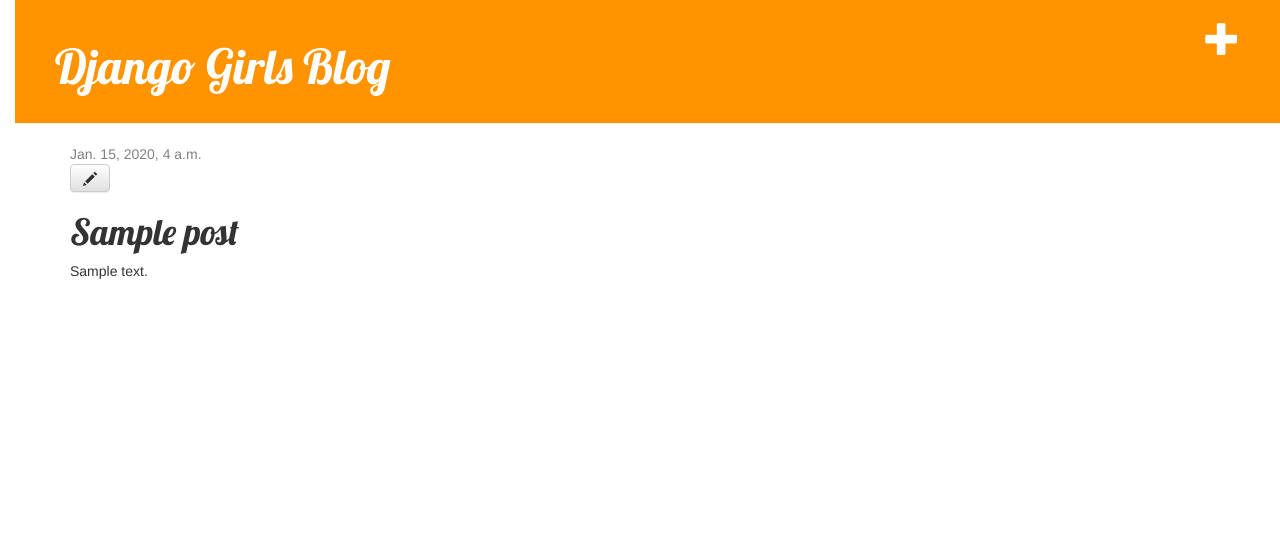
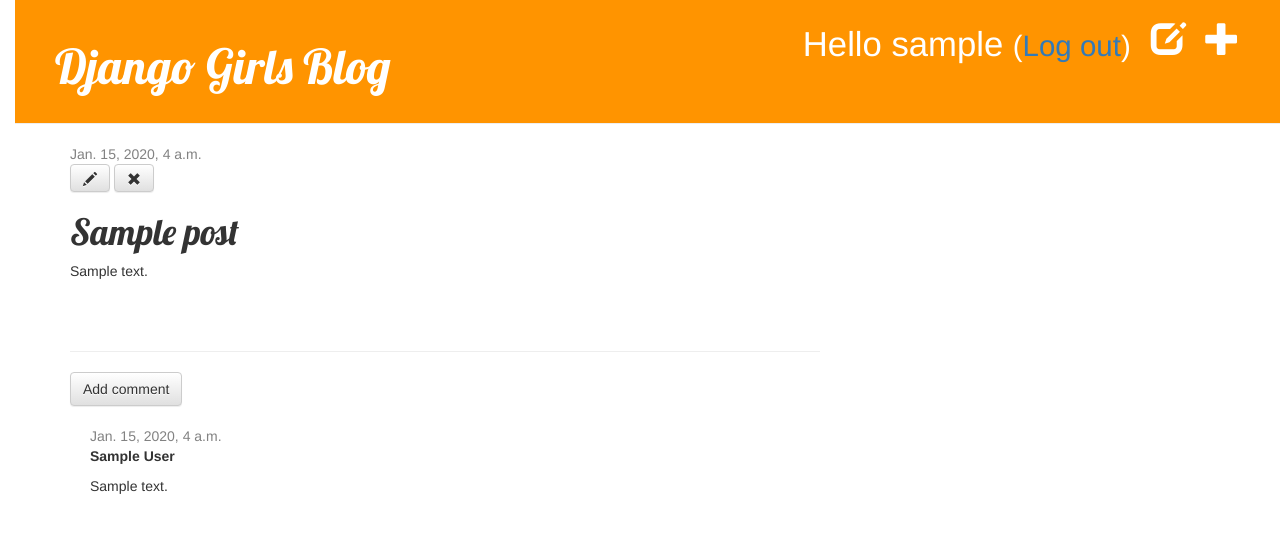
Before and after one commit to breite22/my-first-blog, a Django app: page /post/1/ in a window 1280 px wide. Shown: the top 533 px of the page. Run offline with Django 3.2, Linux system fonts and the light colour scheme; a user stored in the database is signed in; tables that the repository leaves empty hold one stand-in row (values such as "Sample post"); some libraries are stand-ins or nearby versions.

Commit message:
Adding more to site, securing site, and creating comment model.

```diff
--- a/blog/admin.py
+++ b/blog/admin.py
@@ -1,4 +1,5 @@
 from django.contrib import admin
-from .models import Post
+from .models import Post, Comment
 
 admin.site.register(Post)
+admin.site.register(Comment)
--- a/blog/models.py
+++ b/blog/models.py
@@ -17,3 +17,21 @@ class Post(models.Model):
 
     def __str__(self):
         return self.title
+
+    def approved_comments(self):
+        return self.comments.filter(approved_comment=True)
+
+
+class Comment(models.Model):
+    post = models.ForeignKey('blog.Post', related_name='comments')
+    author = models.CharField(max_length=200)
+    text = models.TextField()
+    created_date = models.DateTimeField(default=timezone.now)
+    approved_comment = models.BooleanField(default=False)
+
+    def approve(self):
+        self.approved_comment = True
+        self.save()
+
+    def __str__(self):
+        return self.text
--- a/blog/static/css/blog.css
+++ b/blog/static/css/blog.css
@@ -53,3 +53,7 @@ h1, h2, h3, h4 {
 .post h1 a, .post h1 a:visited {
     color: #000000;
 }
+
+.comment {
+    margin: 20px 0px 20px 20px;
+}
--- a/blog/templates/blog/base.html
+++ b/blog/templates/blog/base.html
@@ -11,14 +11,18 @@
         <div class="page-header">
             {% if user.is_authenticated %}
                 <a href="{% url 'post_new' %}" class="top-menu"><span class="glyphicon glyphicon-plus"></span></a>
+                <a href="{% url 'post_draft_list' %}" class="top-menu"><span class="glyphicon glyphicon-edit"></span></a>
+                <p class="top-menu">Hello {{ user.username }} <small>(<a href="{% url 'logout' %}">Log out</a>)</small></p>
+            {% else %}
+                <a href="{% url 'login' %}" class="top-menu"><span class="glyphicon glyphicon-lock"></span></a>
             {% endif %}
             <h1><a href="/">Django Girls Blog</a></h1>
         </div>
         <div class="content container">
             <div class="row">
                 <div class="col-md-8">
-                    {% block content %}
-                    {% endblock %}
+                {% block content %}
+                {% endblock %}
                 </div>
             </div>
         </div>
--- a/blog/templates/blog/post_detail.html
+++ b/blog/templates/blog/post_detail.html
@@ -6,11 +6,33 @@
             <div class="date">
                 {{ post.published_date }}
             </div>
+        {% else %}
+            <a class="btn btn-default" href="{% url 'post_publish' pk=post.pk %}">Publish</a>
         {% endif %}
         {% if user.is_authenticated %}
              <a class="btn btn-default" href="{% url 'post_edit' pk=post.pk %}"><span class="glyphicon glyphicon-pencil"></span></a>
         {% endif %}
+        <a class="btn btn-default" href="{% url 'post_remove' pk=post.pk %}"><span class="glyphicon glyphicon-remove"></span></a>
         <h1>{{ post.title }}</h1>
         <p>{{ post.text|linebreaksbr }}</p>
     </div>
+    <hr>
+        <a class="btn btn-default" href="{% url 'add_comment_to_post' pk=post.pk %}">Add comment</a>
+        {% for comment in post.comments.all %}
+            {% if user.is_authenticated or comment.approved_comment %}
+            <div class="comment">
+                <div class="date">
+                    {{ comment.created_date }}
+                    {% if not comment.approved_comment %}
+                        <a class="btn btn-default" href="{% url 'comment_remove' pk=comment.pk %}"><span class="glyphicon glyphicon-remove"></span></a>
+                        <a class="btn btn-default" href="{% url 'comment_approve' pk=comment.pk %}"><span class="glyphicon glyphicon-ok"></span></a>
+                    {% endif %}
+                </div>
+                <strong>{{ comment.author }}</strong>
+                <p>{{ comment.text|linebreaks }}</p>
+            </div>
+            {% endif %}
+        {% empty %}
+            <p>No comments here yet :(</p>
+        {% endfor %}
 {% endblock %}
--- a/blog/templates/blog/post_list.html
+++ b/blog/templates/blog/post_list.html
@@ -8,6 +8,7 @@
             </div>
             <h1><a href="{% url 'post_detail' pk=post.pk %}">{{ post.title }}</a></h1>
             <p>{{ post.text|linebreaksbr }}</p>
+            <a href="{% url 'post_detail' pk=post.pk %}">Comments: {{ post.approved_comments.count }}</a>
         </div>
     {% endfor %}
 {% endblock %}
--- a/blog/urls.py
+++ b/blog/urls.py
@@ -6,4 +6,10 @@ urlpatterns = [
     url(r'^post/(?P<pk>\d+)/$', views.post_detail, name='post_detail'),
     url(r'^post/new/$', views.post_new, name='post_new'),
     url(r'^post/(?P<pk>\d+)/edit/$', views.post_edit, name='post_edit'),
+    url(r'^drafts/$', views.post_draft_list, name='post_draft_list'),
+    url(r'^post/(?P<pk>\d+)/publish/$', views.post_publish, name='post_publish'),
+    url(r'^post/(?P<pk>\d+)/remove/$', views.post_remove, name='post_remove'),
+    url(r'^post/(?P<pk>\d+)/comment/$', views.add_comment_to_post, name='add_comment_to_post'),
+    url(r'^comment/(?P<pk>\d+)/approve/$', views.comment_approve, name='comment_approve'),
+    url(r'^comment/(?P<pk>\d+)/remove/$', views.comment_remove, name='comment_remove'),
 ]
--- a/blog/views.py
+++ b/blog/views.py
@@ -1,8 +1,9 @@
 from django.shortcuts import render, get_object_or_404
 from django.utils import timezone
-from .models import Post
-from .forms import PostForm
+from .models import Post, Comment
+from .forms import PostForm, CommentForm
 from django.shortcuts import redirect
+from django.contrib.auth.decorators import login_required
 
 
 # Create your views here.
@@ -18,13 +19,13 @@ def post_detail(request, pk):
     return render(request, 'blog/post_detail.html', {'post': post})
 
 
+@login_required
 def post_new(request):
     if request.method == "POST":
         form = PostForm(request.POST)
         if form.is_valid():
             post = form.save(commit=False)
             post.author = request.user
-            post.published_date = timezone.now()
             post.save()
             return redirect('post_detail', pk=post.pk)
     else:
@@ -32,6 +33,7 @@ def post_new(request):
     return render(request, 'blog/post_edit.html', {'form': form})
 
 
+@login_required
 def post_edit(request, pk):
     post = get_object_or_404(Post, pk=pk)
     if request.method == "POST":
@@ -39,9 +41,56 @@ def post_edit(request, pk):
         if form.is_valid():
             post = form.save(commit=False)
             post.author = request.user
-            post.published_date = timezone.now()
             post.save()
             return redirect('post_detail', pk=post.pk)
     else:
         form = PostForm(instance=post)
     return render(request, 'blog/post_edit.html', {'form': form})
+
+
+@login_required
+def post_draft_list(request):
+    posts = Post.objects.filter(published_date__isnull=True).order_by('created_date')
+    return render(request, 'blog/post_draft_list.html', {'posts': posts})
+
+
+@login_required
+def post_publish(request, pk):
+    post = get_object_or_404(Post, pk=pk)
+    post.publish()
+    return redirect('post_detail', pk=pk)
+
+
+@login_required
+def post_remove(request, pk):
+    post = get_object_or_404(Post, pk=pk)
+    post.delete()
+    return redirect('post_list')
+
+
+def add_comment_to_post(request, pk):
+    post = get_object_or_404(Post, pk=pk)
+    if request.method == "POST":
+        form = CommentForm(request.POST)
+        if form.is_valid():
+            comment = form.save(commit=False)
+            comment.post = post
+            comment.save()
+            return redirect('post_detail', pk=post.pk)
+    else:
+        form = CommentForm()
+    return render(request, 'blog/add_comment_to_post.html', {'form': form})
+
+
+@login_required
+def comment_approve(request, pk):
+    comment = get_object_or_404(Comment, pk=pk)
+    comment.approve()
+    return redirect('post_detail', pk=comment.post.pk)
+
+
+@login_required
+def comment_remove(request, pk):
+    comment = get_object_or_404(Comment, pk=pk)
+    comment.delete()
+    return redirect('post_detail', pk=comment.post.pk)
--- a/mysite/settings.py
+++ b/mysite/settings.py
@@ -122,3 +122,8 @@ USE_TZ = True
 STATIC_URL = '/static/'
 
 STATIC_ROOT = os.path.join(BASE_DIR, 'static')
+
+# This line redirects a successful login
+# to the top-level index
+
+LOGIN_REDIRECT_URL = '/'
--- a/mysite/urls.py
+++ b/mysite/urls.py
@@ -13,11 +13,14 @@ Including another URLconf
     1. Import the include() function: from django.conf.urls import url, include
     2. Add a URL to urlpatterns:  url(r'^blog/', include('blog.urls'))
 """
-from django.conf.urls import include
-from django.conf.urls import url
+from django.conf.urls import include, url
 from django.contrib import admin
+
+from django.contrib.auth import views
 
 urlpatterns = [
     url(r'^admin/', admin.site.urls),
+    url(r'^accounts/login/$', views.login, name='login'),
+    url(r'^accounts/logout/$', views.logout, name='logout', kwargs={'next_page': '/'}),
     url(r'', include('blog.urls')),
 ]
```
Also changed, not shown: blog/forms.py (+8 -1 lines), blog/templates/blog/add_comment_to_post.html (added, +9 -0 lines), blog/templates/blog/post_draft_list.html (added, +11 -0 lines), blog/templates/registration/login.html (added, +24 -0 lines), blog/migrations/0002_comment.py (added).
